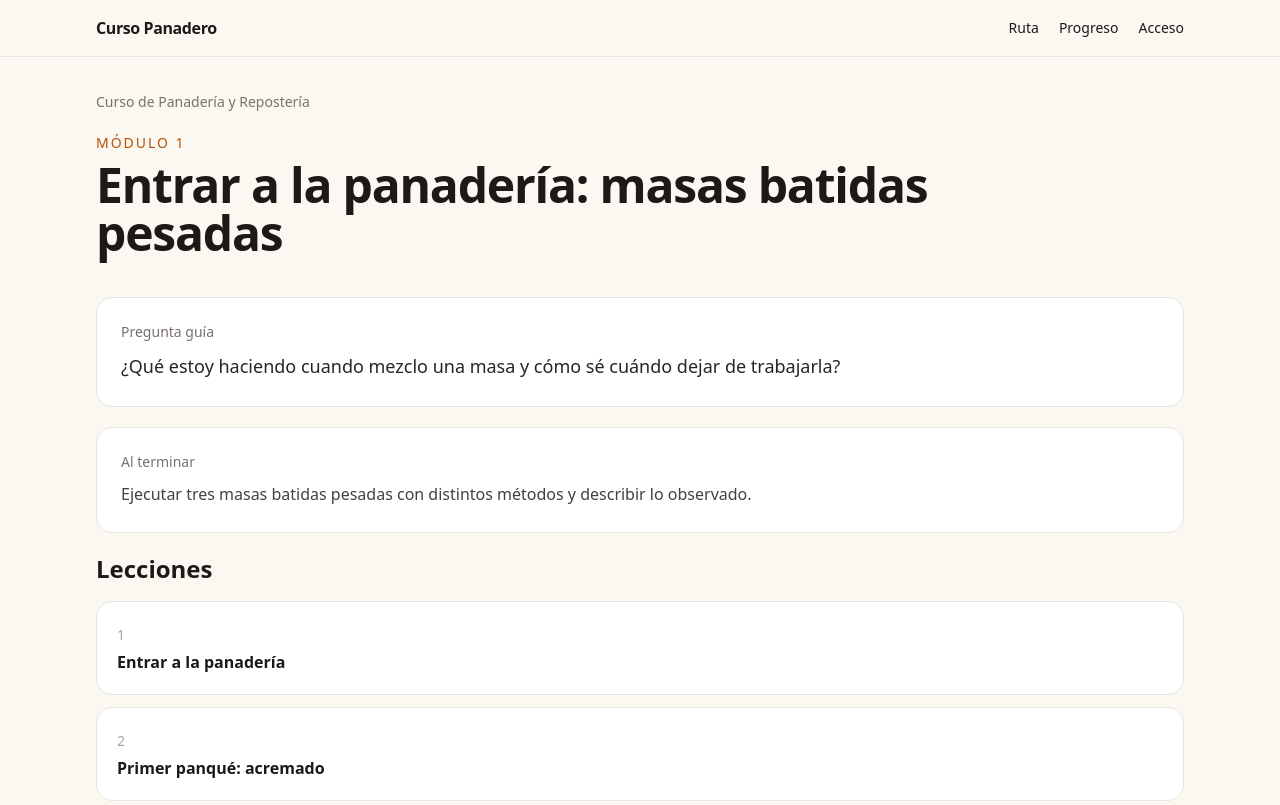
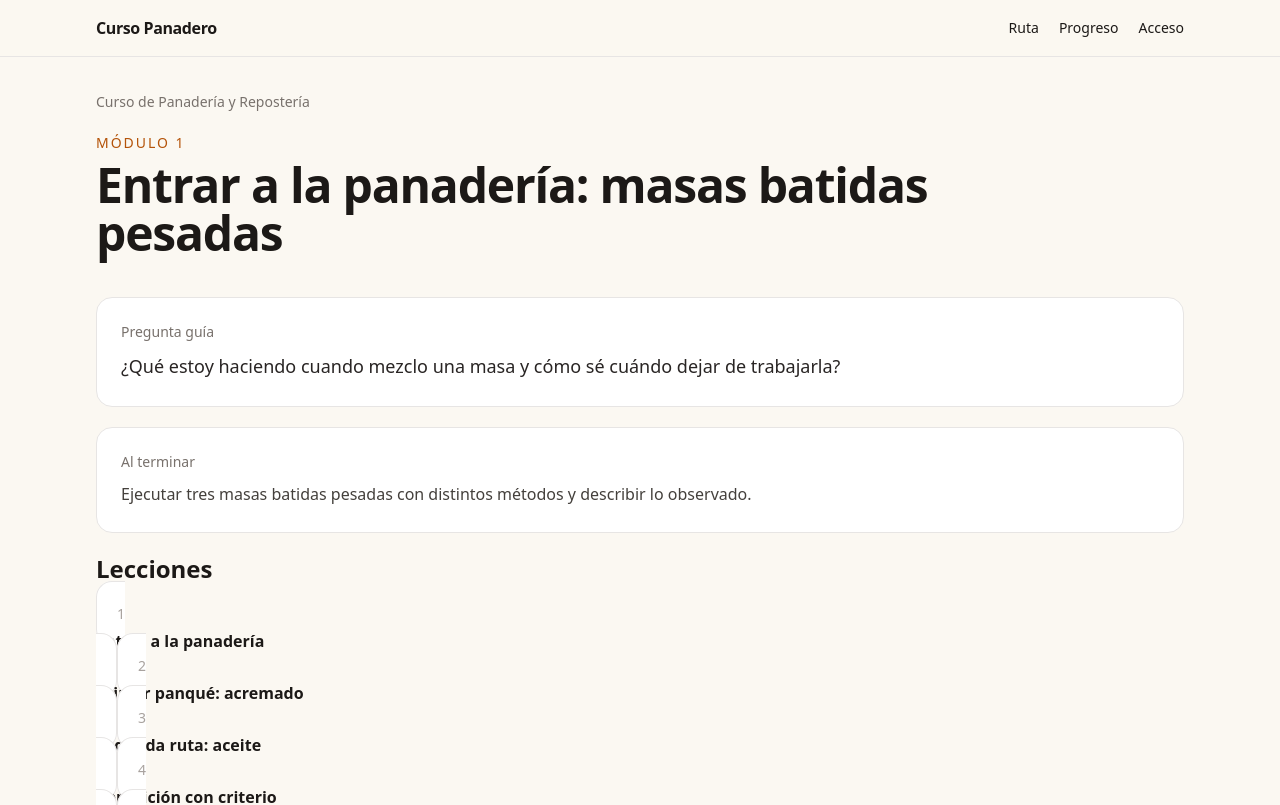
Before and after one commit to Drworm82/CursoPanadero, a Next.js app: page /modulo-1 in a window 1280 px wide. Shown: the top 805 px of the page. Built offline with nearby package versions, Linux system fonts and the light colour scheme; no server answers.

Commit message:
feat: connect module lessons

```diff
--- a/pages/modulo-1.js
+++ b/pages/modulo-1.js
@@ -8,12 +8,12 @@ const module = {
 };
 
 const lessons = [
-  ['1', 'Entrar a la panadería'],
-  ['2', 'Primer panqué: acremado'],
-  ['3', 'Segunda ruta: aceite'],
-  ['4', 'Repetición con criterio'],
-  ['5', 'El horno también es parte'],
-  ['6', 'Mini reto: ¿qué cambió?'],
+  ['1', 'Entrar a la panadería', '/leccion-entrar-a-la-panaderia'],
+  ['2', 'Primer panqué: acremado', '/leccion-primer-panque-acremado'],
+  ['3', 'Segunda ruta: aceite', '/leccion-segunda-ruta-aceite'],
+  ['4', 'Repetición con criterio', '/leccion-repeticion-con-criterio'],
+  ['5', 'El horno también es parte', '/leccion-el-horno-tambien-es-parte'],
+  ['6', 'Mini reto: ¿qué cambió?', '/leccion-mini-reto-que-cambio'],
 ];
 
 export default function ModuleOnePage() {
@@ -31,11 +31,11 @@ export default function ModuleOnePage() {
         <div>
           <h2 className="mb-4 text-2xl font-semibold text-stone-900">Lecciones</h2>
           <div className="space-y-3">
-            {lessons.map(([number, title]) => (
-              <div key={number} className="rounded-2xl border border-stone-200 bg-white p-5">
+            {lessons.map(([number, title, href]) => (
+              <a href={href} key={number} className="rounded-2xl border border-stone-200 bg-white p-5">
                 <span className="text-sm font-medium text-stone-400">{number}</span>
                 <h3 className="mt-1 font-semibold text-stone-900">{title}</h3>
-              </div>
+              </a>
             ))}
           </div>
         </div>
```
